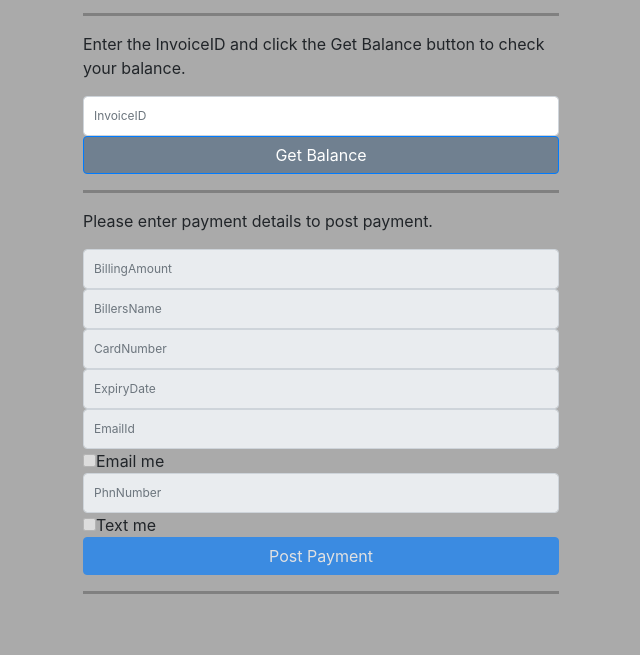
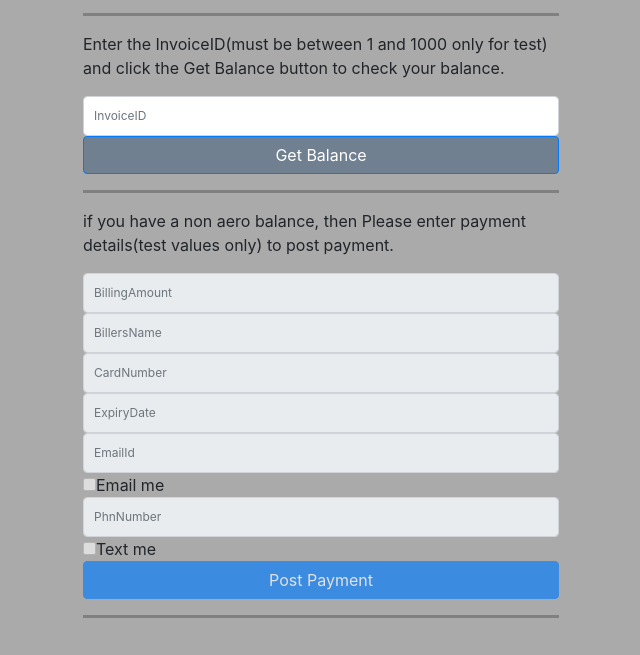
Before and after one commit to naeemmohd/serverless, a plain HTML site: page serverless002-paymentserviceplusalerts-using-s3lambdadynamodbstopfunctions/website/index.html in a window 1280 px wide. Shown: the part 64-719 px from the top of the page, without its empty margins (319-959 px from the left). Drawn offline with nearby package versions, Linux system fonts and the light colour scheme.

Commit message:
Updated the codefor Python 3.x for PaymentBalancegenerator and csv file and index.html too

```diff
--- a/serverless002-paymentserviceplusalerts-using-s3lambdadynamodbstopfunctions/website/index.html
+++ b/serverless002-paymentserviceplusalerts-using-s3lambdadynamodbstopfunctions/website/index.html
@@ -13,12 +13,12 @@
       <form class="form-payments">
         <h2 class="form-payments-heading">Payments Processor & Alerts Mgr</h2>
         <hr>
-        <p>Enter the InvoiceID and click the Get Balance button to check your balance.</p>
+        <p>Enter the InvoiceID(must be between 1 and 1000 only for test) and click the Get Balance button to check your balance.</p>
         <label for="InvoiceID" class="sr-only">InvoiceID</label>
         <input type="email" id="InvoiceID" class="form-control" placeholder="InvoiceID">
         <button id="getBalanceButton" class="btn btn-md btn-primary btn-block" type="submit">Get Balance</button>
         <hr>
-        <p>Please enter payment details to post payment.</p>
+        <p>if you have a non aero balance, then Please enter payment details(test values only) to post payment.</p>
         <label for="BillingAmount" class="sr-only">Billing Amount</label>
         <input type="input" id="BillingAmount" class="form-control" placeholder="BillingAmount">
         <label for="BillersName" class="sr-only">Billers Name</label>
```
